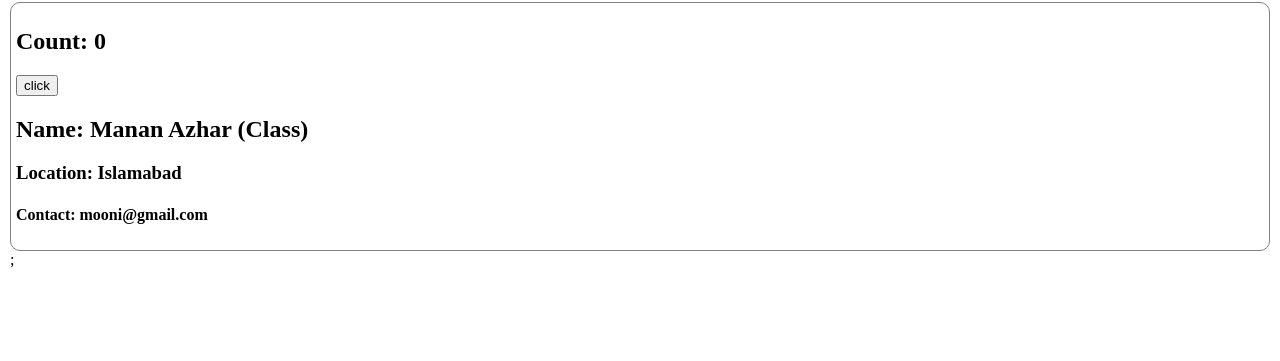
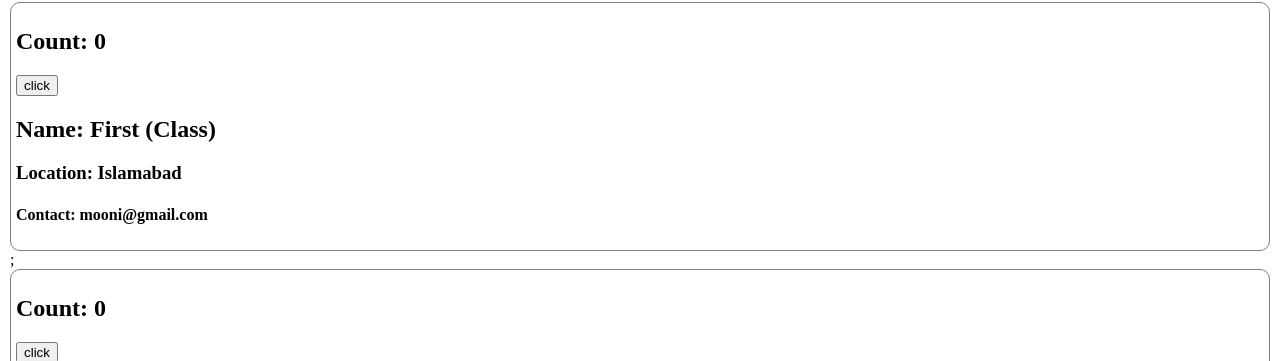
Before and after one commit to MuhammadManan/Namaste-React, a React (Vite) app: page /about in a window 1280 px wide. Shown: the part 439-800 px from the top of the page. Built offline with nearby package versions, Linux system fonts and the light colour scheme.

Commit message:
Mounting phase lifeCycle Ep08Part6

```diff
--- a/src/components/About.js
+++ b/src/components/About.js
@@ -20,7 +20,8 @@ class About extends Component {
         <h1>About Us</h1>
         <h2>We're really getting healthy!</h2>
         {/* <User name={"Hanan Azhar (functional)"} /> */}
-        <UserClass name={"Manan Azhar (Class)"} location={"Islamabad"} />;
+        <UserClass name={"First (Class)"} location={"Islamabad"} />;
+        <UserClass name={"Second (Class)"} location={"Islamabad"} />;
       </div>
     );
   }
--- a/src/components/RestaurantsMenu.js
+++ b/src/components/RestaurantsMenu.js
@@ -23,7 +23,7 @@ const RestaurantsMenu = () => {
     // );
 
     const json = await data.json();
-    console.log(json);
+    // console.log(json);
     setResInfo(json.data);
   };
 
@@ -36,7 +36,7 @@ const RestaurantsMenu = () => {
   //   console.log(name + "" + city);
   const { itemCards } =
     resInfo?.cards[4]?.groupedCard?.cardGroupMap?.REGULAR?.cards[2]?.card?.card;
-  console.log("itemCards: ", itemCards);
+  // console.log("itemCards: ", itemCards);
 
   return (
     <div className="menu-container">
--- a/src/components/UserClass.js
+++ b/src/components/UserClass.js
@@ -10,17 +10,17 @@ class UserClass extends React.Component {
       count1: 2,
     };
 
-    console.log("Child Constructor");
+    console.log(this.props.name, " Constructor");
   }
 
   componentDidMount() {
-    console.log("Child ComponentDidMount");
+    console.log(this.props.name, " ComponentDidMount");
   }
 
   render() {
-    console.log("Child render()");
     const { name, location } = this.props;
     const { count } = this.state;
+    console.log(name, " render()");
     return (
       <div className="user-container">
         <h2>Count: {count}</h2>
```
Also changed, not shown: 1 other file (tests, documents, lock files or other folders).
